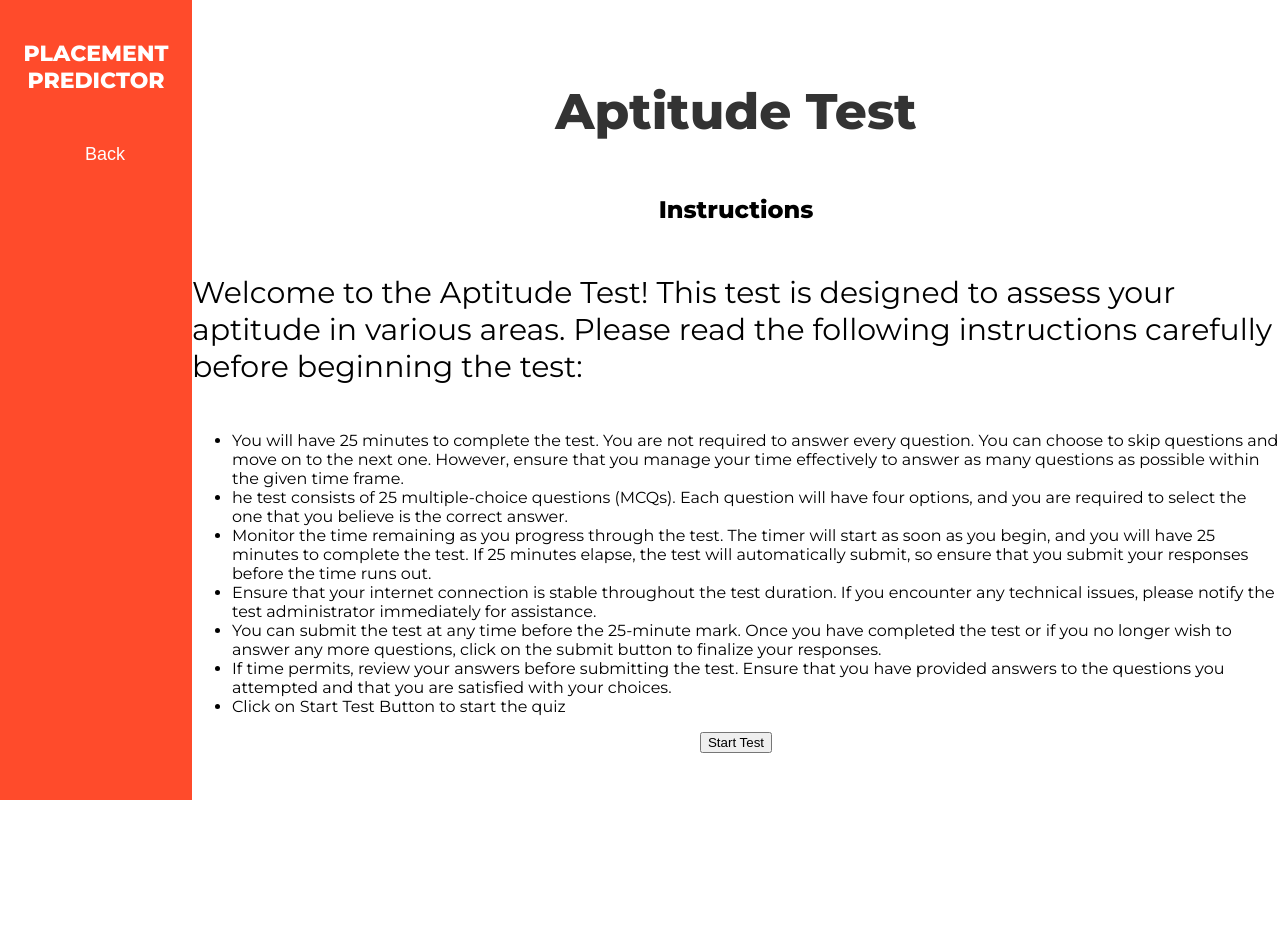
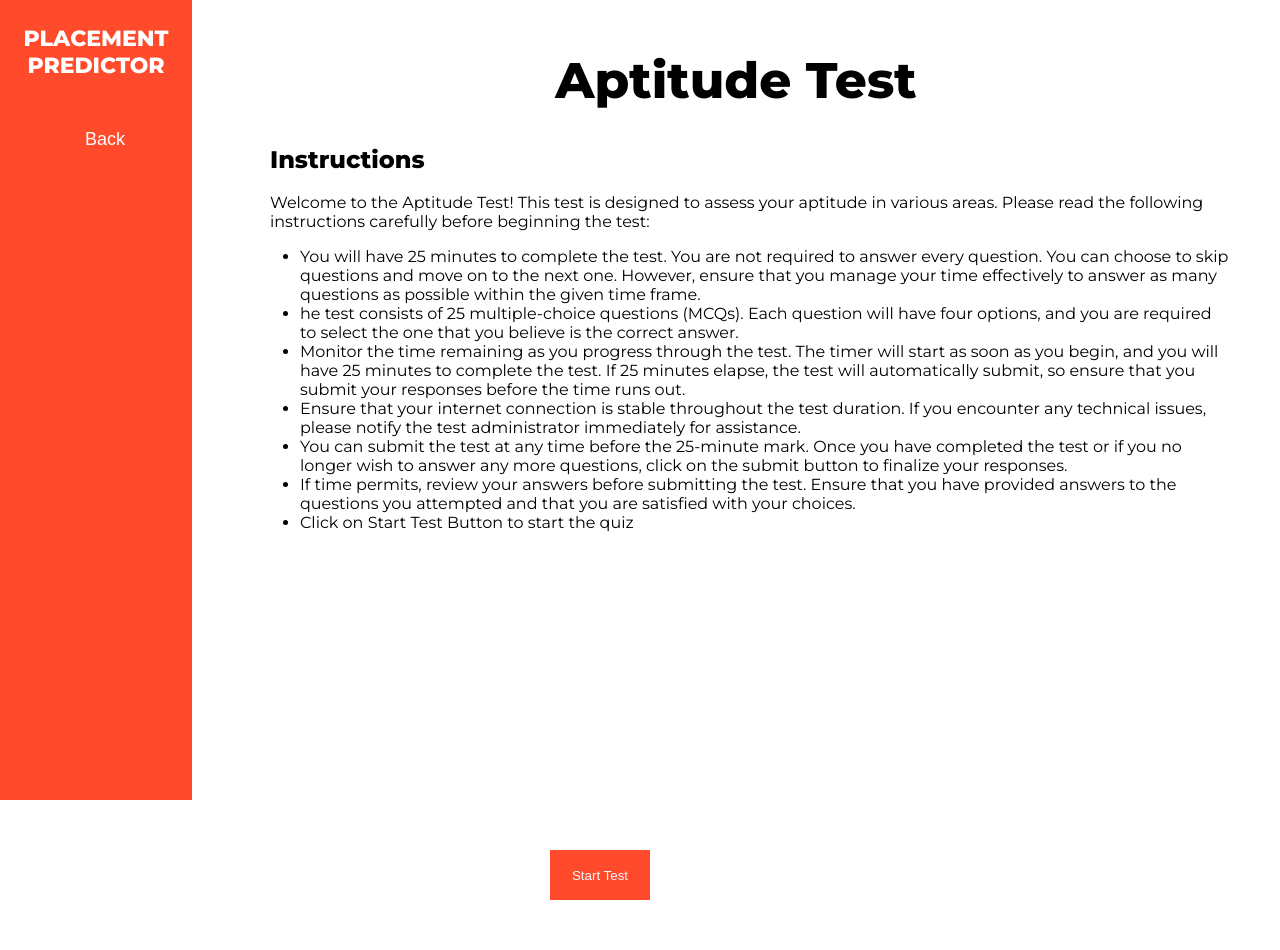
Before and after one commit to amalut/placement_predictor, a Flask app: page /instructions/1 in a window 1280 px wide. Before the commit the page ends 800 px from the top, so only its background shows below. Run offline with Flask 3, Linux system fonts and the light colour scheme.

Commit message:
instruction style added

```diff
--- /dev/null
+++ b/static/instruction.css
@@ -0,0 +1,78 @@
+@import url('https://fonts.googleapis.com/css?family=Montserrat:400,800');
+
+* {
+	box-sizing: border-box;
+}
+
+body {
+
+	font-family: 'Montserrat', sans-serif;
+	height: 100vh;
+	margin:0;
+
+}
+.menu{
+    background-color: #FF4B2B;
+    width: 15%;
+    height: 100%;
+    float: left;
+}
+.logo{
+    padding:25px 18px;
+    font-size: 22px;
+    text-align: center;
+    color: white;
+}
+.menu-item{
+    font-size: large;
+    color: white;
+    background: none;
+    border: none;
+    text-align: center;
+    width: 210px;
+    height: 40px;
+    border-radius: 0px 20px 20px 0px;
+    padding-top: 3px;
+    margin-bottom: 10px;
+
+}
+.menu-item:hover{
+    background-color:rgba(255, 255, 255, 0.5);
+
+}
+a{
+    color: white;
+    text-decoration: none;
+}
+h1{
+    text-align: center;
+    margin-top: 0;
+    padding-top: 50px;
+    font-size: 50px;
+}h2{
+    padding-left: 270px;
+}
+p{
+    padding-left: 270px;
+    padding-right: 50px;
+}
+ul{
+    padding-left: 300px;
+    padding-right: 50px;
+}
+.btn-2{
+    text-align: center;
+    width: 100px;
+    height: 50px;
+    color: aliceblue;
+    background-color: #FF4B2B;
+    border: none;
+    margin:50px 550px;
+
+
+}
+.btn-2:hover{
+    background-color: aliceblue;
+    color: #FF4B2B;
+    font-size: large;
+}
--- a/templates/aptitude/apt_instructions.html
+++ b/templates/aptitude/apt_instructions.html
@@ -4,7 +4,7 @@
     <meta charset="UTF-8">
     <meta name="viewport" content="width=device-width, initial-scale=1.0">
     <title>Communication Test</title>
-    <link rel="stylesheet" href="{{ url_for('static', filename='grammer_test.css') }}">
+    <link rel="stylesheet" href="{{ url_for('static', filename='instruction.css') }}">
     <script>
         async function start_test(user_id) {
             window.location.href = `/aptitude/${user_id}`;
--- a/templates/communication/com_instructions.html
+++ b/templates/communication/com_instructions.html
@@ -4,7 +4,7 @@
     <meta charset="UTF-8">
     <meta name="viewport" content="width=device-width, initial-scale=1.0">
     <title>Communication Test</title>
-    <link rel="stylesheet" href="{{ url_for('static', filename='grammer_test.css') }}">
+    <link rel="stylesheet" href="{{ url_for('static', filename='instruction.css') }}">
     <script>
         async function start_comtest(user_id) {
             window.location.href = `/communication/${user_id}`;
```
Also changed, not shown: 1 other file.
